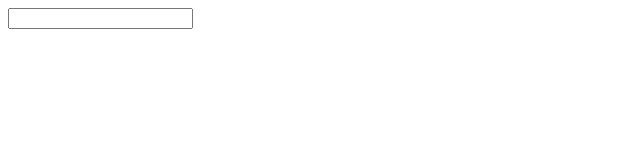
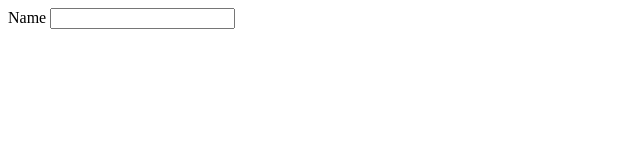
Before and after one commit to svetabarabanova/test, a plain HTML site: page form.html in a window 1280 px wide. Shown: the full height of the page, 0-640 px from the left. Drawn offline with Linux system fonts and the light colour scheme.

Commit message:
add label

```diff
--- a/form.html
+++ b/form.html
@@ -8,7 +8,8 @@
 <body>
   <div class="container">
     <form>
-      <input type="text"/>
+      <label for="name">Name</label>
+      <input id="name" type="text"/>
     </form>
   </div>
 </body>
```
